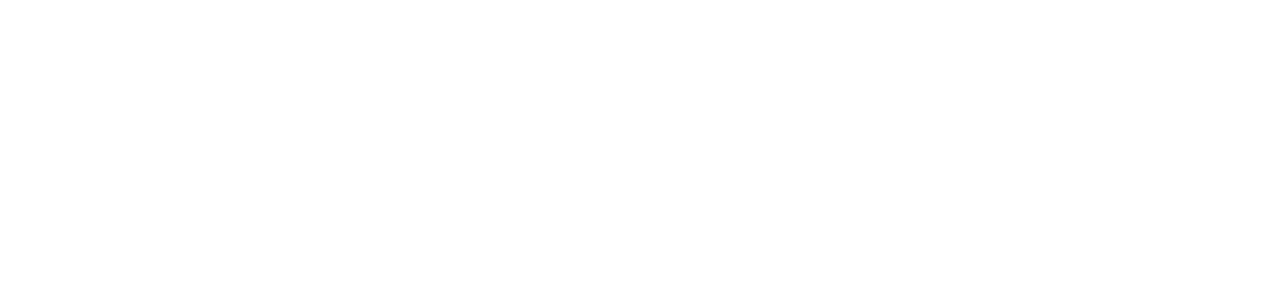
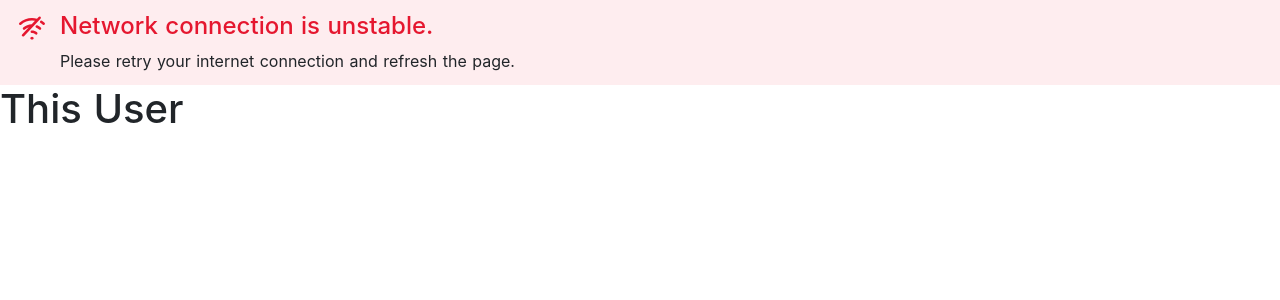
Before and after one commit to chongdev/nuxtjs-tutorial-2021, a Nuxt app: page /user in a window 1280 px wide. Before the commit this address had no page. Shown: the top 300 px of the page. Built offline with nearby package versions, Linux system fonts and the light colour scheme.

Commit message:
ep2 -  Page

```diff
--- a/pages/index.vue
+++ b/pages/index.vue
@@ -3,7 +3,7 @@
     <div>
       <Logo />
       <h1 class="title">
-        nuxtjs-tutorial-2021
+        Hello Nuxtjs 2021
       </h1>
       <div class="links">
         <a
--- /dev/null
+++ b/pages/user.vue
@@ -0,0 +1,74 @@
+<template>
+  <div>
+    <div class="chat-banner chat-banner--danger" v-if="isNetwork">
+
+      <div class="chat-banner--left">
+      <svg
+        xmlns="http://www.w3.org/2000/svg"
+        xmlns:xlink="http://www.w3.org/1999/xlink"
+        width="32px"
+        height="32px"
+        viewBox="0 0 32 32"
+        class="chat-banner--icon"
+        style="fill: currentcolor"
+      >
+        <path
+          d="M27.7 12.943c-.302 0-.606-.104-.852-.318a15.296 15.296 0 0 0-2.271-1.638 1.3 1.3 0 0 1 1.318-2.242c.928.546 1.822 1.19 2.658 1.917a1.3 1.3 0 0 1-.853 2.28m-3.758 4.868c-.3 0-.6-.102-.845-.312a11.092 11.092 0 0 0-2.797-1.763 1.3 1.3 0 1 1 1.035-2.385 13.7 13.7 0 0 1 3.453 2.173 1.3 1.3 0 0 1-.846 2.287m-3.758 4.838c-.296 0-.592-.1-.837-.306-.96-.808-2.15-1.253-3.347-1.253h-.137a1.3 1.3 0 0 1 0-2.6H16c1.81 0 3.594.662 5.022 1.865a1.298 1.298 0 0 1-.838 2.294M7.053 24.586a1.3 1.3 0 0 1-.945-2.193l6.678-7.07a11.03 11.03 0 0 0-3.878 2.172 1.3 1.3 0 0 1-1.7-1.97c2.394-2.064 5.404-3.23 8.504-3.3L18.93 8.82A16.39 16.39 0 0 0 16 8.557c-3.937 0-7.792 1.447-10.854 4.073a1.3 1.3 0 1 1-1.692-1.973c3.532-3.03 7.988-4.7 12.546-4.7 1.707 0 3.386.225 5 .67l1.626-1.72a1.3 1.3 0 1 1 1.889 1.786l-7.283 7.71c-.016.019-.032.035-.05.052l-9.184 9.723c-.256.27-.6.408-.945.408m9.359 2.914c-.138 0-.277-.022-.412-.067a1.3 1.3 0 0 1-1.212-2.26 1.998 1.998 0 0 1 2.424 0 1.3 1.3 0 0 1-.8 2.327"
+        ></path>
+      </svg>
+      </div>
+
+      <div class="chat-banner--center">
+        <div class="chat-banner--text-section">
+          <h4 class="chat-banner--title">Network connection is unstable.</h4>
+          <div class="chat-banner--description-container">
+            <span class="chat-banner--main-description body2">
+              Please retry your internet connection and refresh the page. </span
+            >
+          </div>
+        </div>
+      </div>
+    </div>
+    <h1>This User</h1>
+  </div>
+</template>
+
+
+<script>
+
+export default {
+
+  data(){
+
+    return {
+      isNetwork: true
+    }
+  }
+}
+</script>
+
+
+<style scoped>
+  .chat-banner{
+    width: 100%;
+    display: flex;
+    padding: 12px 16px;
+  }
+
+  .chat-banner--danger{
+    background-color: #feedef;
+  }
+  .chat-banner--danger .chat-banner--title,
+  .chat-banner--danger .chat-banner--icon {
+      color: #e5172f;
+  }
+  .chat-banner--left{
+    padding-right: 12px;
+  }
+  .chat-banner--center{
+    width: 100%;
+    padding-right: 8px;
+    display: flex;
+    align-items: center;
+  }
+</style>
```
